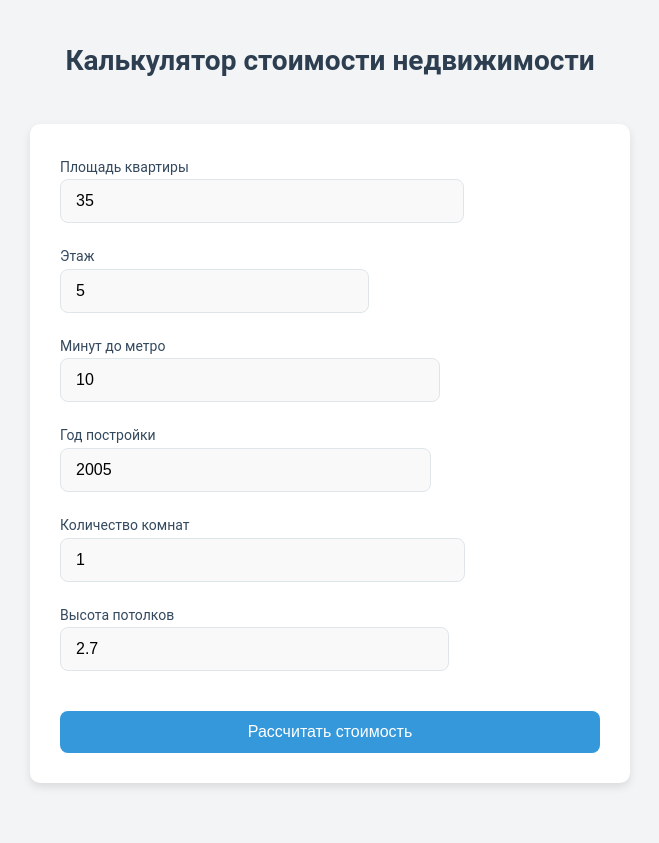
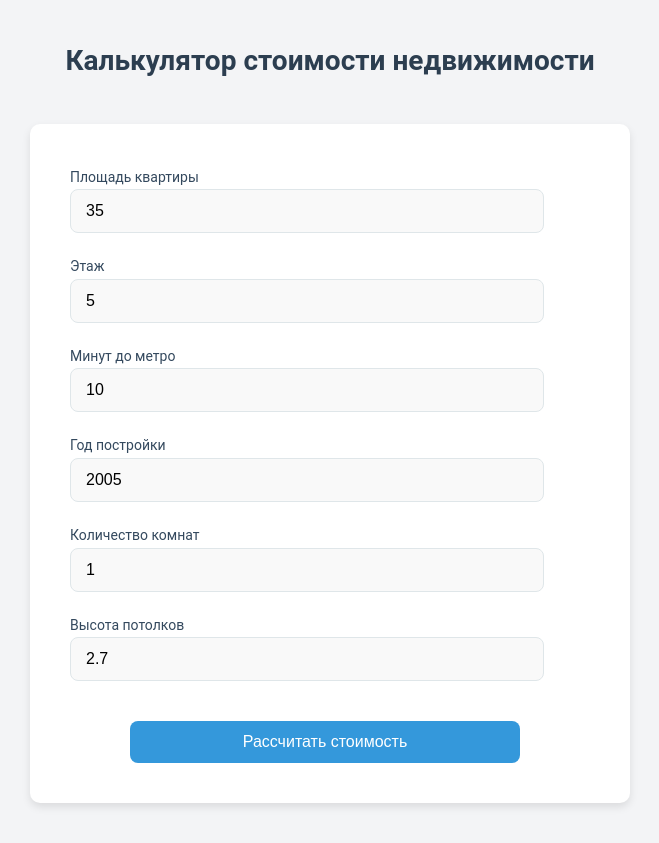
Before and after one commit to abeliksv/flask-01-10-2024, a Flask app: page / in a window 1280 px wide. Shown: the whole page, without its empty margins (310-969 px from the left). Before the commit the page ends 787 px from the top, so only its background shows below. Run offline with Flask 3, Linux system fonts and the light colour scheme.

Commit message:
изм. index.html дизайн#3

```diff
--- a/app.py
+++ b/app.py
@@ -38,7 +38,7 @@ def index():
         price = process(data)
 
         # Сообщение с результатом расчета
-        message = f"Стоимость недвижимости {price} млн. руб."
+        message = f"Стоимость недвижимости {price} млн. рублей"
 
     # Передаем все переменные в шаблон для отображения
     return render_template("index.html",
--- a/templates/index.html
+++ b/templates/index.html
@@ -27,9 +27,13 @@
             flex-wrap: wrap;
             gap: 20px;
             background-color: #fff;
-            padding: 30px;
+            padding: 40px;
             border-radius: 10px;
             box-shadow: 0 4px 8px rgba(0, 0, 0, 0.1);
+        }
+
+        form div {
+            width: 85%; /* Все поля ввода будут занимать одинаковую ширину */
         }
 
         form label {
@@ -39,7 +43,7 @@
         }
 
         form input[type="text"] {
-            width: 100%;
+            width: 100%; /* Устанавливаем одинаковую ширину для всех полей ввода */
             padding: 12px 15px;
             border: 1px solid #dfe6e9;
             border-radius: 8px;
@@ -64,7 +68,9 @@
             font-size: 16px;
             transition: background-color 0.3s ease;
             margin-top: 20px;
-            width: 100%;
+            margin-left: 60px;
+            width: 75%;
+
         }
 
         form input[type="submit"]:hover {
@@ -73,20 +79,9 @@
 
         p {
             text-align: center;
-            font-size: 18px;
+            font-size: 20px;
             color: #34495e;
             margin-top: 20px;
-        }
-
-        /* Стили для адаптивности */
-        @media (min-width: 768px) {
-            form input[type="text"] {
-                flex-basis: calc(50% - 20px);
-            }
-
-            form input[type="submit"] {
-                flex-basis: 100%;
-            }
         }
     </style>
 </head>
```
